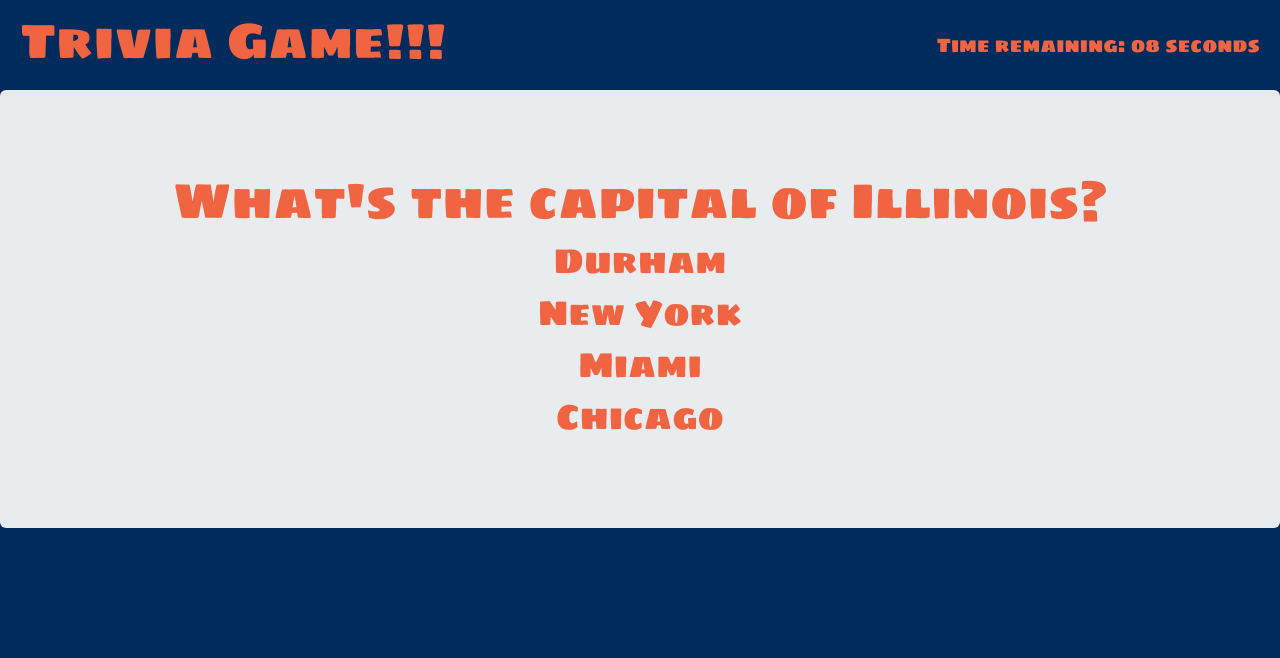
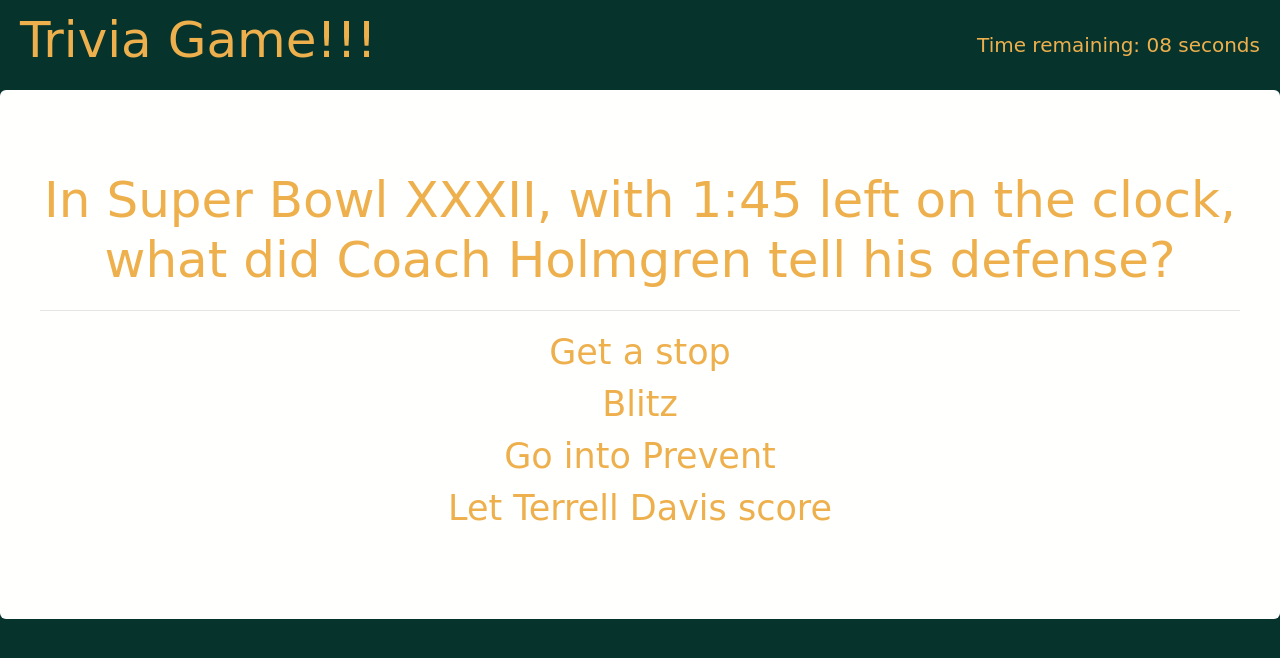
Before and after one commit to armonkahil/TriviaGame, a plain HTML site: page index.html in a window 1280 px wide. Both pictures are taken after a click on the element "Click me to start". Drawn offline with nearby package versions, Linux system fonts and the light colour scheme; a web font is replaced by a local one.

Commit message:
changed theme

```diff
--- a/assets/css/style.css
+++ b/assets/css/style.css
@@ -1,17 +1,27 @@
 html, body {
     height: 100%;
-    background-color: #012B5D;
-    color: #f16441;
+    background-color: #06342D;
+    color: #EEB04D;
     text-align: center;
-    /* font-family: 'Modak', cursive; */
-font-family: 'Sigmar One', cursive;
+    font-family: 'Modak', cursive;
+/* font-family: 'Sigmar One', cursive; */
 /* font-family: 'Rubik Mono One', sans-serif; */
     font-size: 20px;
     display: block;
 }
 
 h3:hover, #startOver {
-    border: 2px solid #f16441;
-    background: pink;
+    border: 2px solid #F26841;
+    background: #1D1B40;
     margin: 10 px auto;
 }
+
+
+#stageDisplay {
+    background:#FFFFFE;
+
+}
+
+#stageOver {
+    margin-top: 5px;
+}
--- a/assets/javascript/app.js
+++ b/assets/javascript/app.js
@@ -3,110 +3,92 @@ $(document).ready(function() {
   // Global Variables
   // ============================================================================
   var question1 = {
-    quest: "What's the capital of Illinois?",
-    answer1: "Durham",
-    answer2: "New York",
-    answer3: "Miami",
-    answer4: "Chicago",
+    quest: "In Super Bowl XXXII, with 1:45 left on the clock, what did Coach Holmgren tell his defense?",
+    answer1: "Get a stop",
+    answer2: "Blitz",
+    answer3: "Go into Prevent",
+    answer4: "Let Terrell Davis score",
     correct: "answer4"
   };
 
   var question2 = {
-    quest: "What's the capital of North Carolina?",
-    answer1: "Raleigh",
-    answer2: "New York",
-    answer3: "Miami",
-    answer4: "Houston",
+    quest: "In 2003, with a 17-14 lead over the Eagles, the Packers let what happen to lose the game with 1:12?",
+    answer1: "Let the Eagles get a first down after being 4th and 26.",
+    answer2: "Do the Lambeau leap",
+    answer3: "Beg for Chicago Bears tickets",
+    answer4: "not embarrass themselves",
     correct: "answer1"
   };
 
   var question3 = {
-    quest: "What's the capital of New York?",
-    answer1: "Durham",
-    answer2: "New York",
-    answer3: "Miami",
-    answer4: "Houston",
+    quest: "In 2018, what player from the Oakland Raiders did the Packers sign",
+    answer1: "Antonio Brown",
+    answer2: "Not Khalil Mack",
+    answer3: "Uncle Rico",
+    answer4: "Paul Blake",
     correct: "answer2"
   };
 
   var question4 = {
-    quest: "What's the capital of Pennsylvania?",
-    answer1: "Durham",
-    answer2: "New York",
-    answer3: "Miami",
-    answer4: "Philadelphia",
+    quest: "Out of the following, what do Packer fans really want to chant?",
+    answer1: "Help me",
+    answer2: "End my suffering",
+    answer3: "Why",
+    answer4: "Bear Down",
     correct: "answer4"
   };
 
   var question5 = {
-    quest: "What's the capital of Colorado?",
-    answer1: "Denver",
-    answer2: "New York",
-    answer3: "Miami",
-    answer4: "Houston",
+    quest: "In 2009, after being down 31-10 in the 3rd quarter to the Cardinals, the Packers scored 5 touchdowns, took the game to overtime and ended their season how?",
+    answer1: "Fumbled and let Arizona win",
+    answer2: "not fumbled and let Arizona win",
+    answer3: "Please Chicago Fans",
+    answer4: "waste another year of Aaron Rogers",
     correct: "answer1"
   };
 
   var question6 = {
-    quest: "What's the capital of Oregon?",
-    answer1: "Durham",
-    answer2: "New York",
-    answer3: "Portland",
-    answer4: "Houston",
+    quest: "What's was the best day in Packer History?",
+    answer1: "January 25, 1998",
+    answer2: "Judgement Day",
+    answer3: "January 26, 1986",
+    answer4: "November 10, 1955",
     correct: "answer3"
   };
   var question7 = {
-    quest: "What's the capital of Illinois?",
-    answer1: "Durham",
-    answer2: "New York",
-    answer3: "Miami",
-    answer4: "Chicago",
+    quest: "On what stage did Rogers have his best performance?",
+    answer1: "Young and the Restless",
+    answer2: "Sing the Auditions",
+    answer3: "Madden",
+    answer4: "The Bachelorette",
     correct: "answer4"
   };
 
   var question8 = {
-    quest: "What's the capital of North Carolina?",
-    answer1: "Raleigh",
-    answer2: "New York",
-    answer3: "Miami",
-    answer4: "Houston",
+    quest: "Why did Green Bay hire a new coach?",
+    answer1: "Aaron Rogers needed a new coach to ignore",
+    answer2: "Aaron Rogers needed someone else to blame",
+    answer3: "they needed a backup plan for Aaron Rogers Clavicle",
+    answer4: "mental health concerns",
     correct: "answer1"
   };
 
   var question9 = {
-    quest: "What's the capital of Connecticut?",
-    answer1: "Durham",
-    answer2: "Boston",
-    answer3: "Miami",
-    answer4: "Houston",
+    quest: "Who was the best quarterback in Green Bay history?",
+    answer1: "Jay Cutler",
+    answer2: "Jay Cutler",
+    answer3: "Jay Cutler",
+    answer4: "Jay Cutler",
     correct: "answer2"
   };
 
   var question10 = {
-    quest: "What's the capital of Utah?",
-    answer1: "Durham",
-    answer2: "New York",
-    answer3: "Miami",
-    answer4: "Salt Lake City",
+    quest: "How did the Packers lose to the Rams in the 2018 season?",
+    answer1: "Ty Montgomery took a knee in the endzone",
+    answer2: "Ty Montgomery was not told what to do at the end of the game",
+    answer3: "ty Montgomery was told to improvise",
+    answer4: "Ty Montgomery was ordered by the team to take a knee and you guess it, he didnt take a knee",
     correct: "answer4"
-  };
-
-  var question11 = {
-    quest: "What's the capital of Tennessee?",
-    answer1: "Nashville",
-    answer2: "New York",
-    answer3: "Miami",
-    answer4: "Houston",
-    correct: "answer1"
-  };
-
-  var question12 = {
-    quest: "What's the capital of Texas?",
-    answer1: "Durham",
-    answer2: "New York",
-    answer3: "Dallas",
-    answer4: "Houston",
-    correct: "answer3"
   };
 
   triviaArray = [
@@ -119,9 +101,7 @@ $(document).ready(function() {
     question7,
     question8,
     question9,
-    question10,
-    question11,
-    question12
+    question10
   ];
 
   var right = 0;
@@ -246,6 +226,7 @@ $(document).ready(function() {
     quest1.attr("id", "question");
     quest1.text(current[countNum].quest);
     newDiv.append(quest1);
+    newDiv.append("<hr>");
     var ans1 = $("<h3>");
     ans1.attr("id", "answer1");
     ans1.text(current[countNum].answer1);
@@ -277,12 +258,12 @@ $(document).ready(function() {
     var unAnswered = triviaArray.length - wrong - right;
     hThree.text("Unanswered: " + unAnswered);
     $("#stageDisplay").append(hThree);
-    var giphy = $("<img>");
-    giphy.attr("src", endGif);
+    var giphy = $('<iframe width="560" height="315" src="https://www.youtube.com/embed/232NWVGHRQI?start=47&autoplay=1" frameborder="0" allow="accelerometer; autoplay; encrypted-media; gyroscope; " allowfullscreen></iframe>');
+    // giphy.attr("src", endGif);
     $("#stageDisplay").append(giphy);
      var hFour = $("<h1>");
     hFour.attr("id","startOver");
-    hFour.text("Start Over?");
+    hFour.text("😂 Start Over?");
     $("#stageDisplay").append(hFour);
      $("#startOver").on('click', function () {
       currentArray=[];
```
